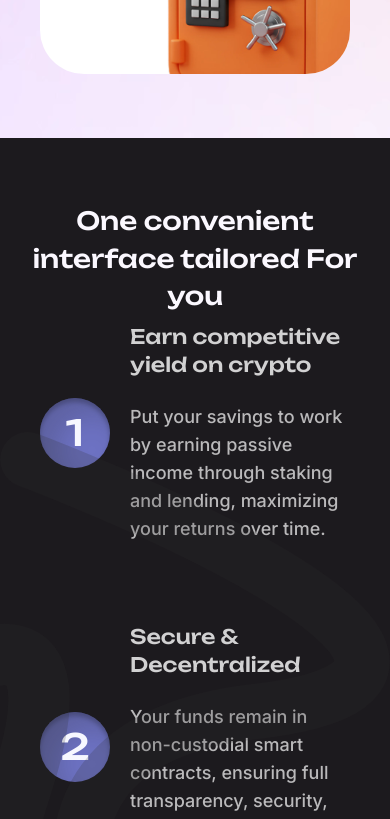
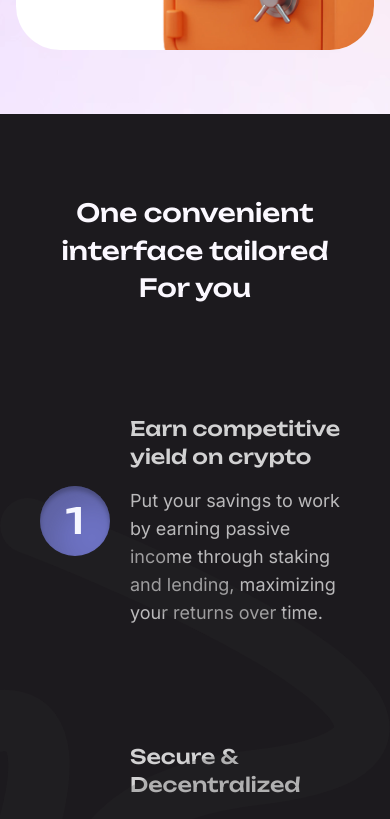
Before and after one commit to PiggyStark/Piggystark-Frontend, a Next.js app: page / in a window 390 px wide. Shown: the part 2620-3439 px from the top of the page. Built offline with nearby package versions, Linux system fonts and the light colour scheme.

Commit message:
fix mobile view

```diff
--- a/app/components/convenient.tsx
+++ b/app/components/convenient.tsx
@@ -1,87 +1,48 @@
 import Image from "next/image"
 
-
-
-
-
 export default function Convenient() {
-
-
-
-
     const convenientCards = [
         {
             heading: "Earn competitive yield on crypto",
             content: "Put your savings to work by earning passive income through staking and lending, maximizing your returns over time."
         },
-
         {
             heading: "Secure & Decentralized",
             content: "Your funds remain in non-custodial smart contracts, ensuring full transparency, security, and control over your savings."
-        }
-        ,
-
+        },
         {
             heading: "Get Rewarded for Saving & Referring Friends",
             content: "Earn bonuses, referral incentives, and unlock higher savings rewards the longer you stay committed."
         }
-    ]
-
-
-
-
+    ];
 
     return (
-
-
-        <section className=" w-full bg-[#1C1A1E] px-5 md:px-10 py-16 flex flex-col items-center justify-center gap-14 md:gap-30 relative overflow-hidden " >
+        <section className=" w-full bg-[#1C1A1E] px-5 md:px-30 py-20 flex flex-col items-center justify-center gap-14 md:gap-30 relative overflow-hidden " >
             <div className="max-w-screen-2xl w-full" >
-
-
-                <h1 className="text-[#FBF8FF] font-medium md:text-[32px] text-center max-w-[550px] text-[25px] z-10 font-display " >One convenient interface tailored
-                    For you</h1>
-
-
-
-
-                <div className=" w-full flex flex-col items-start justify-evenly gap-16 z-10     "  >
-
-
+                <h1 className="text-[#FBF8FF] font-medium md:text-[32px] text-center mx-auto mb-25 text-[25px] z-10 font-display" >One convenient interface tailored <br/> For you</h1>
+                <div className=" w-full flex flex-col items-start justify-evenly gap-25 z-10 lg:mb-10"  >
                     {
                         convenientCards.map((convenientCard, index) => (
                             <div key={index} className={`flex items-center justify-center gap-5  md:gap-[42px] max-w-[825.91px] py-2 px-5   ${index + 1 === 2 ? "ml-auto" : "null"} `}   >
 
-                                <span className=" font-display flex items-center justify-center bg-[#6D72C3] min-w-[70px] min-h-[70px] lg:min-w-[150px] lg:min-h-[150px] rounded-full text-[#F6F7FF] font-medium text-4xl lg:text-[52px] shadow-[inset_17px_17px_25.8px_0px_#33344340,inset_0px_4px_4px_0px_#00000040] " >
+                                <span className="relative z-2 font-display flex items-center justify-center bg-[#6D72C3] min-w-[70px] min-h-[70px] lg:min-w-[150px] lg:min-h-[150px] rounded-full text-[#F6F7FF] font-medium text-4xl lg:text-[52px] shadow-[inset_17px_17px_25.8px_0px_#33344340,inset_0px_4px_4px_0px_#00000040] " >
                                     {index + 1}
                                 </span>
 
-                                <div className=" flex flex-col items-start justify-between gap-6 " >
+                                <div className=" flex flex-col items-start justify-between gap-4 " >
                                     <h2 className="text-[#FFFFFFCC] font-medium text-xl md:text-2xl font-display "  > {convenientCard.heading} </h2>
-                                    <p className=" text-[#FFFFFFB2] font-medium text-lg md:text-2xl max-w-[599px] font-heading "  > {convenientCard.content} </p>
+                                    <p className=" text-[#FFFFFFB2] text-lg md:text-2xl max-w-[599px] font-heading"  > {convenientCard.content} </p>
                                 </div>
                             </div>
                         ))
                     }
-
                 </div>
-
-
-
                 <div className=" w-full max-w-[683.27px] h-full flex items-center justify-center absolute bottom-[-30px] right-0 z-0  " >
-
-
                     <Image src={"/abstract-right.svg"} height={100} width={100} alt="abstract" className=" w-full h-full " />
-
                 </div>
-
-
                 <div className=" w-full max-w-[683.27px] h-full flex items-center justify-center  absolute bottom-[-100px] left-0 z-0  " >
-
-
                     <Image src={"/abstract-left.svg"} height={100} width={100} alt="abstract" className=" w-full h-full " />
-
                 </div>
-
             </div>
         </section>
 
--- a/app/components/offer.tsx
+++ b/app/components/offer.tsx
@@ -4,7 +4,7 @@ import Card from "@components/ui/card";
 
 const Offer: React.FC = () => {
   return (
-    <div className="bg-[url('/images/bggrad.webp')] bg-cover bg-center px-10 py-16 xl:px-8">
+    <div className="bg-[url('/images/bggrad.webp')] bg-cover bg-center px-4 py-16 xl:px-8">
       <h2
         className={`text-[#211F23] font-medium text-[25px] md:text-[32px] text-center mb-[2rem] font-display`}
       >
```
